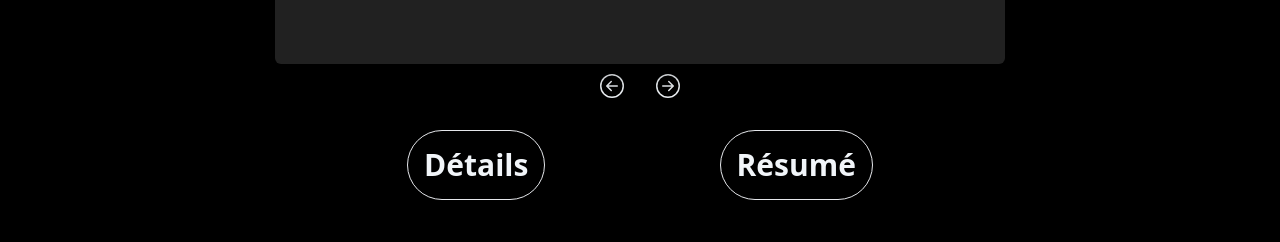
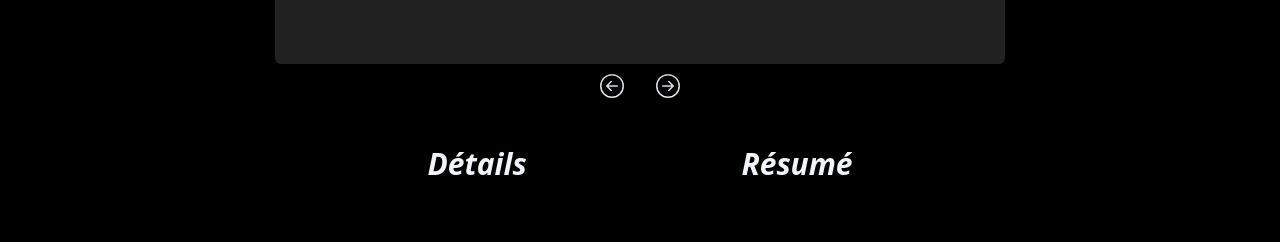
Before and after one commit to rcarondw/portfolio, a React (Vite) app: page / in a window 1280 px wide. Shown: the part 2440-2682 px from the top of the page. Built offline with nearby package versions, Linux system fonts and the light colour scheme.

Commit message:
change button css

```diff
--- a/src/App.jsx
+++ b/src/App.jsx
@@ -1,7 +1,7 @@
 import { useEffect, useState, useRef } from "react";
 import "./App.css";
 import GalleryBackSlot from "./components/Gallery/GalleryBackSlot";
-import GalleryMonday from "./components/Gallery/GalleryMonday";
+import GalleryThursday from "./components/Gallery/GalleryThursday";
 import Profil from "./components/Profil/Profil";
 import ScrollArrows from "./components/ScrollArrows";
 import Home from "./components/Home";
@@ -87,7 +87,7 @@ function App() {
       <hr className="w-1/3 mx-auto my-32" />
 
       <div ref={(ref) => (divsRef.current[3] = ref)} className="box box-3">
-        <GalleryMonday divCount={divCount} visibleDivs={visibleDivs} />
+        <GalleryThursday divCount={divCount} visibleDivs={visibleDivs} />
       </div>
     </div>
   );
--- a/src/components/Gallery/GalleryBackSlot.jsx
+++ b/src/components/Gallery/GalleryBackSlot.jsx
@@ -101,13 +101,17 @@ export default function Gallery({ divCount, visibleDivs }) {
         <div className="w-full flex justify-around text-3xl font-extrabold">
           <p
             onClick={() => setisActive(true)}
-            className="border rounded-full text-center p-4 cursor-pointer"
+            className={`  text-center italic p-4 cursor-pointer hover:border-b ${
+              isActive ? "border-b" : ""
+            } `}
           >
             Détails
           </p>
           <p
             onClick={() => setisActive(false)}
-            className="border rounded-full text-center p-4 cursor-pointer"
+            className={`  text-center italic p-4 cursor-pointer hover:border-b ${
+              isActive ? "border-b" : ""
+            } `}
           >
             Résumé
           </p>
```
Also changed, not shown: src/components/Gallery/GalleryThursday.jsx (renamed from src/components/Gallery/GalleryMonday.jsx).
